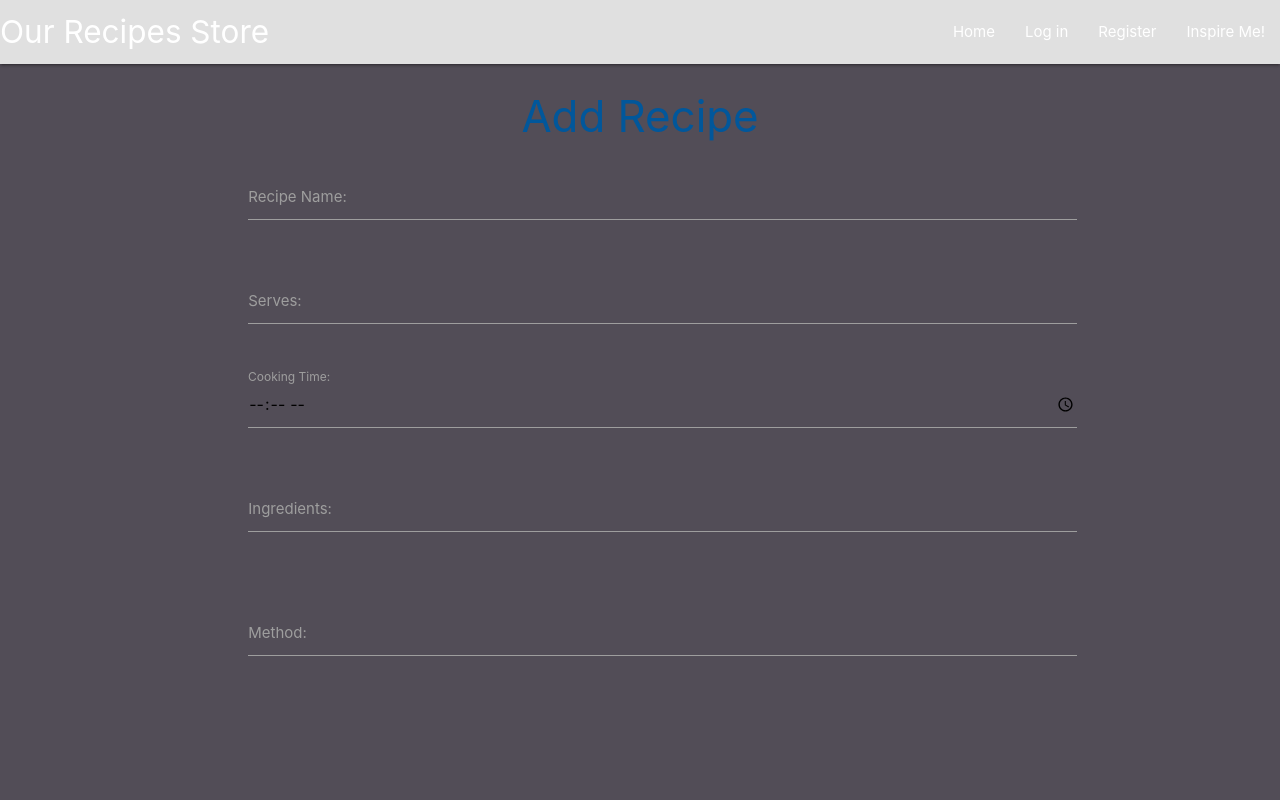
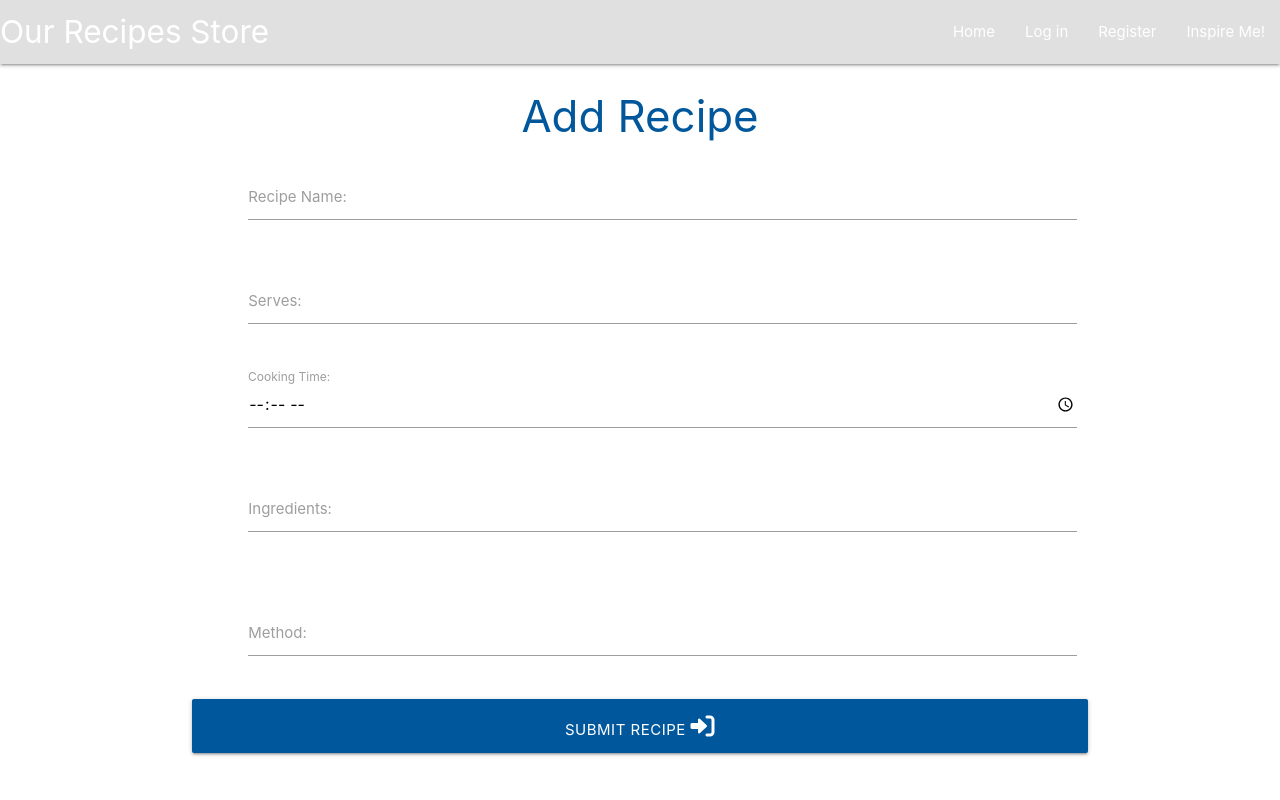
Before and after one commit to RhiH/recipe_store, a Flask app: page /add_recipe in a window 1280 px wide. Run offline with Flask 2, Linux system fonts and the light colour scheme; some libraries are stand-ins or nearby versions.

Commit message:
add recipe functionality created

```diff
--- a/app.py
+++ b/app.py
@@ -109,8 +109,21 @@ def logout():
     return redirect(url_for("login"))
 
 
-@app.route("/add_recipe")
+@app.route("/add_recipe", methods=["GET", "POST"])
 def add_recipe():
+    if request.method == "POST":
+        recipe = {
+            "recipe_name": request.form.get("recipe_name"),
+            "serves": request.form.get("serves"),
+            "cooking_time": request.form.get("cooking_time"),
+            "ingredients": request.form.getlist("ingredients"),
+            "method": request.form.getlist("method"),
+            "created_by": session["user"]
+        }
+        mongo.db.recipes.insert_one(recipe)
+        flash("Recipe Successfully Added")
+        return redirect(url_for("get_recipes"))
+
     return render_template("add_recipe.html")
 
 
--- a/static/css/style.css
+++ b/static/css/style.css
@@ -1,3 +1,3 @@
 body {
-    background-color: rgb(82, 77, 87);
+    background-color: white;
 }
--- a/templates/add_recipe.html
+++ b/templates/add_recipe.html
@@ -4,7 +4,7 @@
     <h3 class="light-blue-text text-darken-4 center-align">Add Recipe</h3>
 
     <div class="row">
-        <form class="col s12" method="POST" action="">
+        <form class="col s12" method="POST" action="{{ url_for('add_recipe') }}">
             <div class="row">
                 <div class="input-field col s12">
                     <i class="prefix light-blue-text text-darken-4"></i>
@@ -46,6 +46,11 @@
                     </div>
                 </div>
             </div>
+            <div class="row">
+                <button type="submit" class="col s12 btn-large light-blue darken-4 text-shadow">
+                    Submit Recipe <i class="fas fa-sign-in-alt"></i>
+                </button>
+            </div>
         </form>
     </div>
 
--- a/templates/recipes.html
+++ b/templates/recipes.html
@@ -2,6 +2,7 @@
 
 {% block content %}
 
+<h3 class="light-blue-text text-darken-4 center-align">All Recipes</h3>
 
 <div class="row">
     {% for recipe in recipes %}
@@ -12,6 +13,7 @@
           <strong>{{ recipe.recipe_name}}</strong>
           <p>{{ recipe.recipe_amount }} </p>
           <p> {{ recipe.recipe_cooking_time}} </p>
+          <p>{{ recipe.created_by }}</p>
         </div>
         <div class="card-action">
           <a href="#">{{ recipe.recipe_name}}</a>
```
